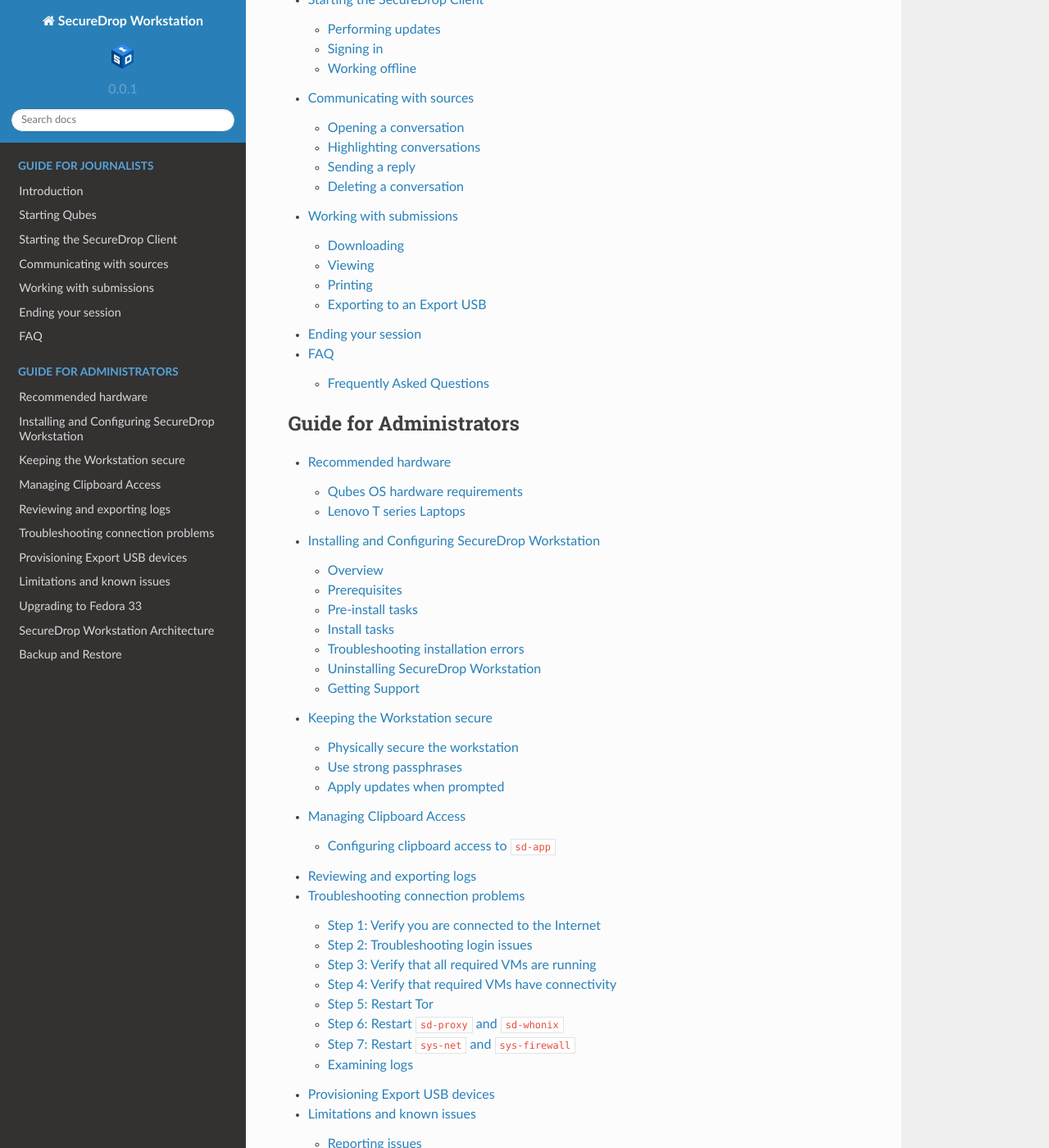
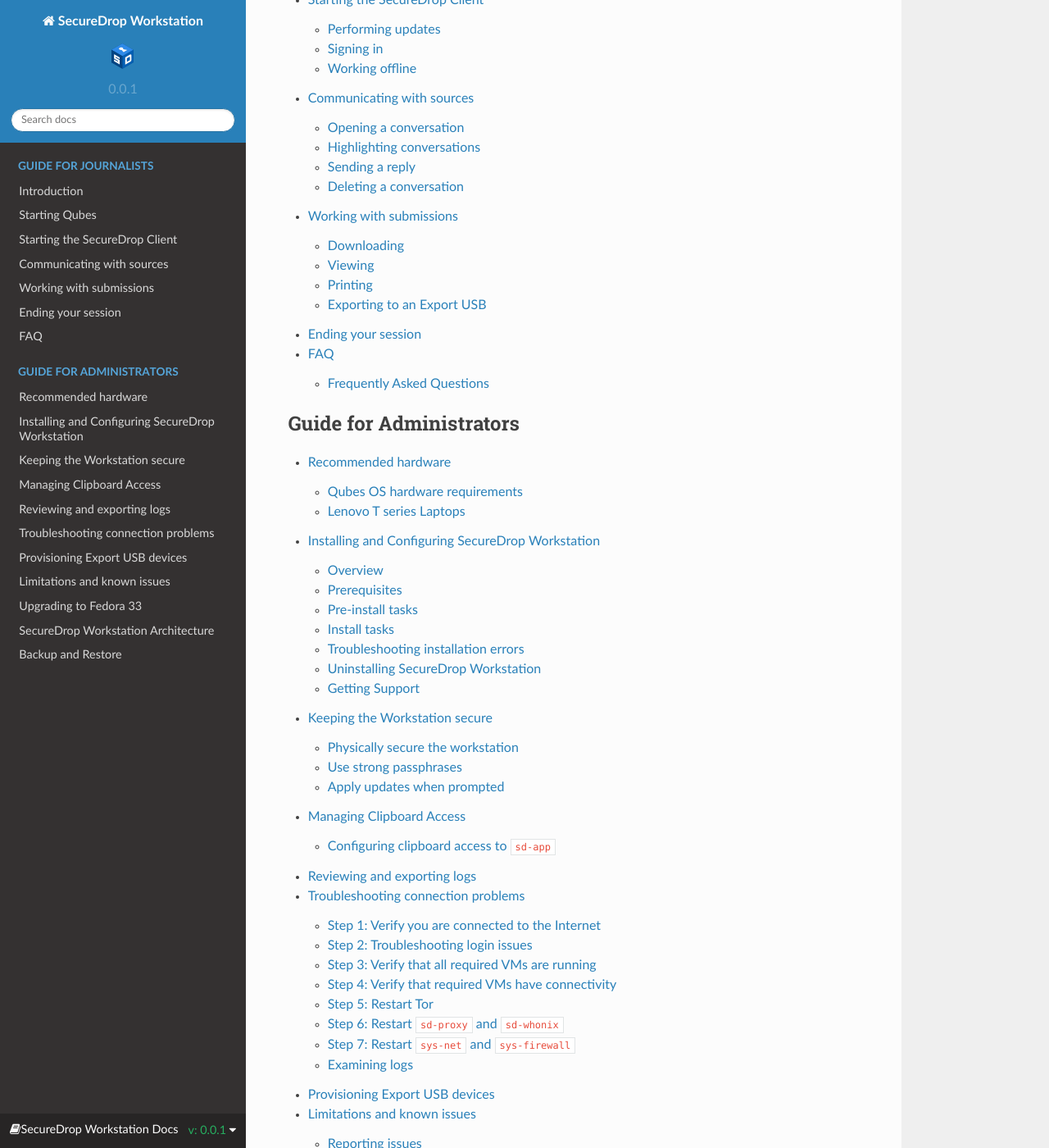
Before and after one commit to freedomofpress/securedrop-workstation-docs, a Sphinx documentation site: the page built from docs/index.rst, in a window 1280 px wide and 1400 px high, scrolled down 598 px. Shown: the whole window at 82% size. Built offline with Sphinx 7.4.7 and the Read the Docs theme 2.0.0, drawn with Linux system fonts in a browser that asks for light colours.

Commit message:
Squash branch "k8s-container" onto stable

```diff
--- /dev/null
+++ b/docs/_static/releases.css
@@ -0,0 +1 @@
+.rst-other-versions .current-release { font-weight: 700; }
--- /dev/null
+++ b/docs/_templates/layout.html
@@ -0,0 +1,35 @@
+{% extends "!layout.html" %}
+
+{% block extrahead %}
+<link rel="stylesheet" href="_static/releases.css" type="text/css" />
+{% endblock %}
+
+{% block extrabody %}
+<div class="rst-versions" data-toggle="rst-versions" role="note" aria-label="versions">
+    <span class="rst-current-version" data-toggle="rst-current-version">
+        <span class="fa fa-book">SecureDrop Workstation Docs</span>
+        v: {{ release }}
+        <span class="fa fa-caret-down"></span>
+    </span>
+    <div class="rst-other-versions">
+        <dl>
+            <dt>Versions</dt>
+            <dd{% if release == "stable" %} class="current-release"{% endif %}>
+                <a href="/en/stable/{{ pagename }}.html">stable</a>
+            </dd>
+            <dd{% if release == "latest" %} class="current-release"{% endif %}>
+                <a href="/en/latest/{{ pagename }}.html">latest</a>
+            </dd>
+        </dl>
+        <dl>
+            <dt>Downloads</dt>
+            <dd><a href="/en/{{ release }}/SecureDropWorkstation.pdf">PDF</a></dd>
+        </dl>
+        <hr>
+        <small>
+            A project of <a href="https://freedom.press/">Freedom of the Press Foundation</a> ·
+            <a href="https://freedom.press/privacy-policy/">Privacy Policy</a>
+        </small>
+    </div>
+</div>
+{% endblock %}
--- a/docs/conf.py
+++ b/docs/conf.py
@@ -62,7 +62,8 @@
 # The short X.Y version.
 version = '0.0.1'
 # The full version, including alpha/beta/rc tags.
-release = '0.0.1'
+# On the live site, this will be overridden to "stable" or "latest".
+release = os.environ.get("SECUREDROP_DOCS_RELEASE", version)
 
 # The language for content autogenerated by Sphinx. Refer to documentation
 # for a list of supported languages.
@@ -117,7 +118,7 @@
 # Add any paths that contain custom static files (such as style sheets) here,
 # relative to this directory. They are copied after the builtin static files,
 # so a file named "default.css" will overwrite the builtin "default.css".
-# html_static_path = ['_static']
+html_static_path = ['_static']
 
 # The name of an image file (relative to this directory) to place at the top
 # of the sidebar.
@@ -158,7 +159,14 @@
 
     # Additional stuff for the LaTeX preamble.
     #
-    # 'preamble': '',
+    # Neither of:
+    #     \usepackage[T1]{fontenc}
+    #     \usepackage{textcomp}
+    # seem to make this magically work, so define individual characters.
+    'preamble': r'''
+    \usepackage{amssymb}
+    \DeclareUnicodeCharacter{25B8}{$\blacktriangleright$}
+    '''
 
     # Latex figure (float) alignment
     #
```
Also changed, not shown: 3 other files.
